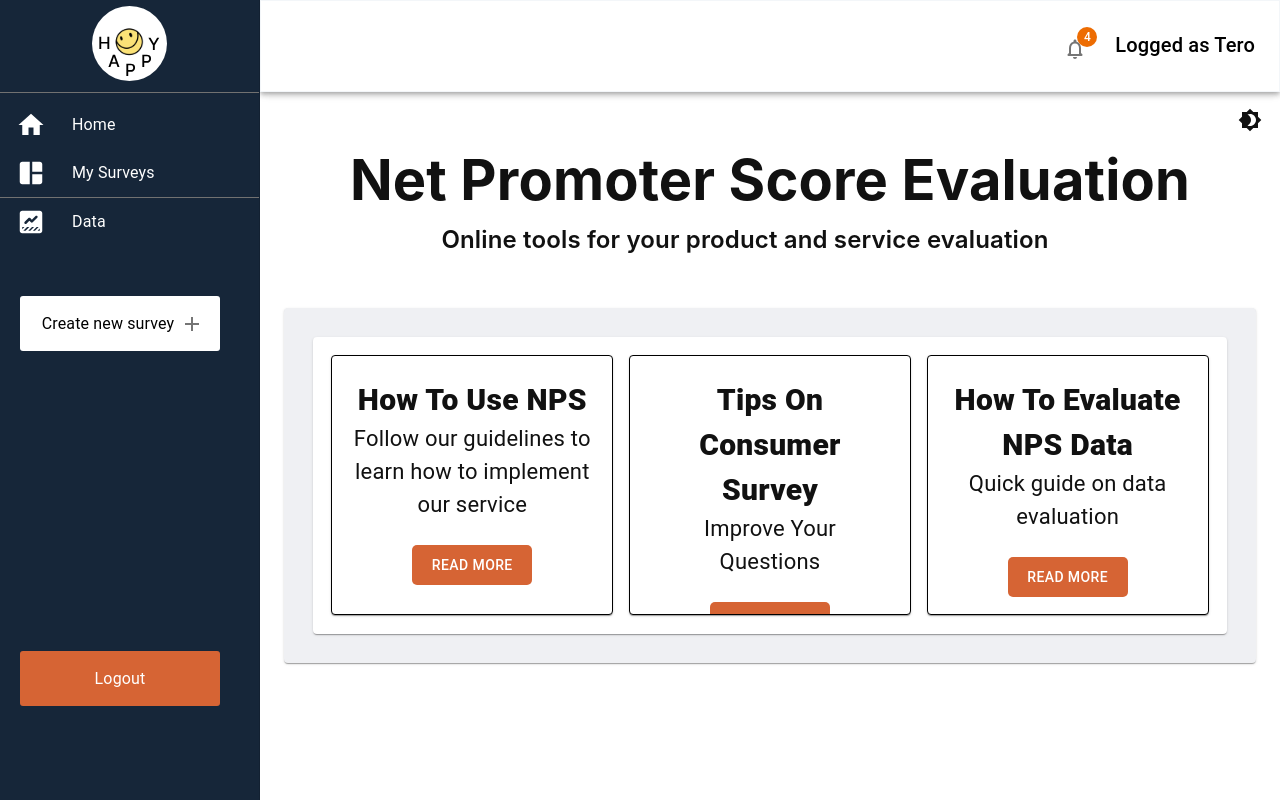
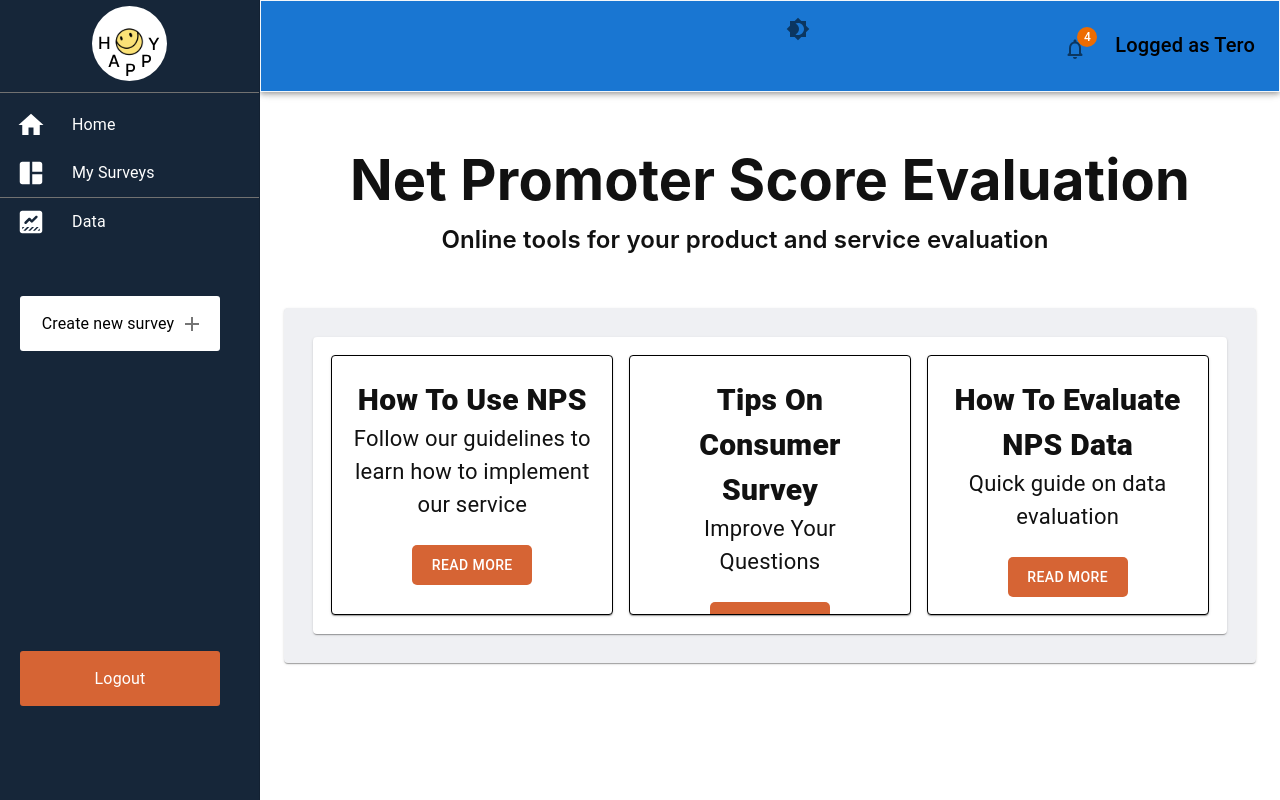
Before and after one commit to Termanty/PS-Dashboard, a React (Create React App) app: page / in a window 1280 px wide. Built offline with nearby package versions, Linux system fonts and the light colour scheme.

Commit message:
placed light mode icon into header page

```diff
--- a/src/components/Header.jsx
+++ b/src/components/Header.jsx
@@ -7,19 +7,43 @@ import { useLocation} from "react-router-dom";
 import Grid from "@mui/material/Grid";
 import NotificationBell from "./Notification/NotificationBell";
 
+import { useDispatch } from "react-redux";
+import { ThemeProvider } from "@mui/material/styles";
+import { Paper, Box} from "@mui/material";
+import Brightness4Icon from '@mui/icons-material/Brightness4';
+import Brightness7Icon from '@mui/icons-material/Brightness7';
+import IconButton from '@mui/material/IconButton';
+import { darkTheme, lightTheme } from "./LeftBar/Leftbar.style";
+import { toggleTheme } from "../store/theme/themeSlice";
+
 function Header() {
   const user = useSelector((state) => state.user);
   const drawerWidth = 260;
   const location = useLocation();
   const locationPath = location.pathname;
+
+  //
+  const theme = useSelector((state) => state.theme);
+  const dispatch = useDispatch();
+  const ToggleSwitch = () => {
+    return (
+        <Box sx={{ marginLeft:"50%", marginTop:-5}}>
+      {theme.darkTheme}
+      <IconButton sx={{ ml: 1 }} onClick={() => dispatch(toggleTheme())} color="default">
+        {theme.darkTheme === 'dark' ? <Brightness7Icon /> : <Brightness4Icon />}
+      </IconButton>
+      </Box>
+    );
+  };
+  //
   return (
-   <AppBar
+  <AppBar
       position="fixed"
       sx={{
         width: `calc(100% - ${drawerWidth}px)`,
         ml: `${drawerWidth}px`,
         height: "92px",
-        backgroundColor: "white",
+        // backgroundColor: "white",
         border:" 1px solid #F3F6F9",
         zIndex: 1100,
       }}
@@ -30,9 +54,9 @@ function Header() {
       <Typography variant = "h6" noWrap component = "div" color = "black" position = "relative" marginRight = "50">
       My Surveys
       </Typography>
-
       </Toolbar>
       }
+    <ToggleSwitch />
       <Grid container justifyContent = "flex-end">
       <NotificationBell badgeContent = {4}/>
        <Typography variant = "h6" noWrap component = "div" color = "black" marginLeft = "20px">
@@ -41,6 +65,8 @@ function Header() {
        </Grid>
     </Toolbar>
    </AppBar>
+
+
   );
 }
 
--- a/src/components/Layout.jsx
+++ b/src/components/Layout.jsx
@@ -6,49 +6,16 @@ import Box from "@mui/material/Box";
 import CssBaseline from "@mui/material/CssBaseline";
 import Toolbar from "@mui/material/Toolbar";
 
-import { useSelector, useDispatch } from "react-redux";
+import { useSelector } from "react-redux";
 import { ThemeProvider } from "@mui/material/styles";
-import { Paper} from "@mui/material";
-import Brightness4Icon from '@mui/icons-material/Brightness4';
-import Brightness7Icon from '@mui/icons-material/Brightness7';
-import IconButton from '@mui/material/IconButton';
 import { darkTheme, lightTheme } from "./LeftBar/Leftbar.style";
-import { toggleTheme } from "../store/theme/themeSlice";
+
 
 function Layout({ children }) {
   const theme = useSelector((state) => state.theme);
-  const dispatch = useDispatch();
-  const ToggleSwitch = () => {
-    return (
-      <div
-        style={{
-          position: "absolute",
-          top: "100px",
-          right: "10px",
-        }}
-      >
-
-      {theme.darkTheme}
-      <IconButton sx={{ ml: 1 }} onClick={() => dispatch(toggleTheme())} color="inherit">
-        {theme.darkTheme === 'dark' ? <Brightness7Icon /> : <Brightness4Icon />}
-      </IconButton>
-      </div>
-    );
-  };
 
   return (
     <ThemeProvider theme={theme.darkTheme ? darkTheme : lightTheme}>
-      {/* <Paper
-        style={{
-          // minHeight: "100vh",
-          // width:'100%',
-          // display: "flex",
-          // flexDirection: "column",
-          // // alignItems: "center",
-          // justifyContent: "center",
-        }}
-      > */}
-        <ToggleSwitch />
     <Box sx={{ display: "flex" }}>
       <CssBaseline />
       <Header />
@@ -61,7 +28,6 @@ function Layout({ children }) {
         <Main>{children}</Main>
       </Box>
     </Box>
-    {/* </Paper> */}
     </ThemeProvider>
   );
 }
--- a/src/components/LeftBar/Leftbar.style.js
+++ b/src/components/LeftBar/Leftbar.style.js
@@ -1,5 +1,6 @@
 import { makeStyles } from "@mui/styles";
 import { createTheme } from "@mui/material";
+import { amber, deepOrange, grey } from '@mui/material/colors';
 
 export const leftbarStyle = makeStyles({
   addButton: {
@@ -42,7 +43,8 @@ export const darkTheme = createTheme({
       paper: "#222",
     },
     text: {
-      primary: "#fff",
+      primary: '#fff',
+            secondary: grey[500],
     },
   },
 });
```
